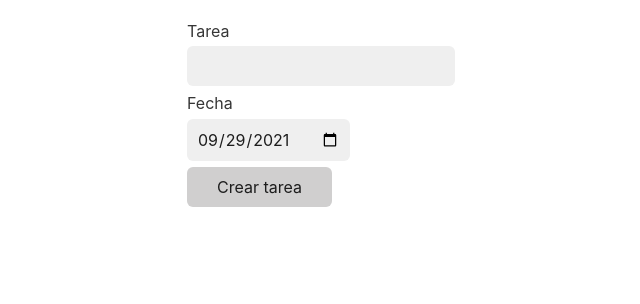
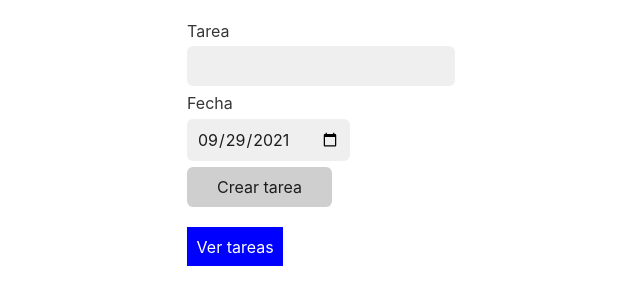
Before and after one commit to jahirfiquitiva/ejercicios-misiontic2022, a React (Create React App) app in the folder react-example/: page /login in a window 1280 px wide. Shown: the top 304 px of the page, without its empty margins (53-693 px from the left). Built offline with nearby package versions, Linux system fonts and the light colour scheme.

Commit message:
Implement context for tasks

```diff
--- a/react-example/package.json
+++ b/react-example/package.json
@@ -6,6 +6,7 @@
     "@testing-library/jest-dom": "^5.11.4",
     "@testing-library/react": "^11.1.0",
     "@testing-library/user-event": "^12.1.10",
+    "prop-types": "^15.7.2",
     "react": "^17.0.2",
     "react-dom": "^17.0.2",
     "react-router-dom": "^5.3.0",
--- a/react-example/src/components/App/App.js
+++ b/react-example/src/components/App/App.js
@@ -3,37 +3,27 @@ import TasksList from './../TasksList/TasksList'; // Task.js
 import Form from '../Form/Form';
 import { useState } from 'react';
 import { Route, Switch } from 'react-router-dom';
+import AppContextComponent, { AppContext } from '../AppContext/AppContext';
+
+// Context
 
 function App() {
-  const [tasks, setTasks] = useState([]);
-
-  const createTask = (task, due) => {
-    const newTask = {
-      task,
-      due: new Date(due),
-      done: false,
-    };
-
-    setTasks([...tasks, newTask]);
-  };
-
   return (
     <Switch>
         <Route exact path={'/'}>
           <div>
             <p>Página principal</p>
-          <TasksList tasks={tasks} />
-          <Form createTask={createTask} />
           </div>
         </Route>
-
-      <Route exact path={'/login'}>
-        <Form createTask={createTask} />
+        <AppContextComponent>
+        <Route path={'/login'}>
+          <Form />
         </Route>
 
-      <Route exact path={'/ventas'}>
-        <TasksList tasks={tasks} />
+        <Route path={'/tasks'}>
+          <TasksList />
         </Route>
+    </AppContextComponent>
       </Switch>
   );
 }
--- /dev/null
+++ b/react-example/src/components/AppContext/AppContext.js
@@ -0,0 +1,16 @@
+import { createContext, useState } from 'react';
+
+export const AppContext = createContext();
+
+const AppContextComponent = (props) => {
+  const [tasks, setTasks] = useState([]);
+
+  const objeto = {
+    tasks,
+    setTasks,
+  };
+
+  return <AppContext.Provider value={objeto}>{props.children}</AppContext.Provider>;
+};
+
+export default AppContextComponent;
--- /dev/null
+++ b/react-example/src/components/Form/Form.css
@@ -0,0 +1,10 @@
+.button {
+    color: white;
+    background-color: blue;
+    padding: 0.6rem;
+    text-decoration: none;
+}
+
+.button:hover {
+    text-decoration: none;
+}
--- a/react-example/src/components/Form/Form.js
+++ b/react-example/src/components/Form/Form.js
@@ -1,16 +1,22 @@
-import { useState } from 'react';
-
-// Hooks
+import { useState, useContext } from 'react';
+import PropTypes from 'prop-types';
+import { AppContext } from '../AppContext/AppContext';
+import { Link } from 'react-router-dom';
+import './Form.css';
+// PropTypes
 
 const Form = (props) => {
-  const { createTask } = props;
+  const datos = useContext(AppContext);
   const [valorTarea, cambiarValorDeTarea] = useState('');
   const [valorFecha, cambiarValorDeFecha] = useState('2021-09-29');
 
   const buttonClick = () => {
-    console.log(valorTarea);
-    createTask(valorTarea, valorFecha);
-    // fetch() -> url
+    const newTask = {
+      task: valorTarea,
+      due: new Date(valorFecha),
+      done: false,
+    };
+    datos.setTasks([...datos.tasks, newTask]);
   };
 
   return (
@@ -40,8 +46,20 @@ const Form = (props) => {
       <button type={'button'} onClick={buttonClick}>
         Crear tarea
       </button>
+      <br />
+      <br />
+      <Link className={'button'} to={'/tasks'}>
+        Ver tareas
+      </Link>
     </form>
   );
 };
 
+Form.propTypes = {
+  // PropTypes.string
+  // PropTypes.bool;
+  // PropTypes.number;
+  createTask: PropTypes.func, // createTask => function
+};
+
 export default Form;
--- a/react-example/src/components/TasksList/TasksList.js
+++ b/react-example/src/components/TasksList/TasksList.js
@@ -1,16 +1,21 @@
+import { useContext } from 'react';
+import { Link } from 'react-router-dom';
+import { AppContext } from '../AppContext/AppContext';
 import Task from './../Task/Task'; // Task.js
 
 const TasksList = (props) => {
-  // Object Destructuring
-  // const tasks = props.tasks;
-  const { tasks } = props;
+  const datos = useContext(AppContext)
 
   // if (tasks === undefined) .. []
   return (
     <div>
-      {(tasks || []).map((item, index) => {
+      {(datos.tasks || []).map((item, index) => {
         return <Task key={index} task={item.task} due={item.due} done={item.done} />;
       })}
+      <br />
+      <Link to={'/login'}>
+          Crear tareas
+      </Link>
     </div>
   );
 };
```
Also changed, not shown: react-example/src/components/Task/Task.js (+7 -1 lines), 1 other file (tests, documents, lock files or other folders). Lines whose indentation alone changed are shown as unchanged.
